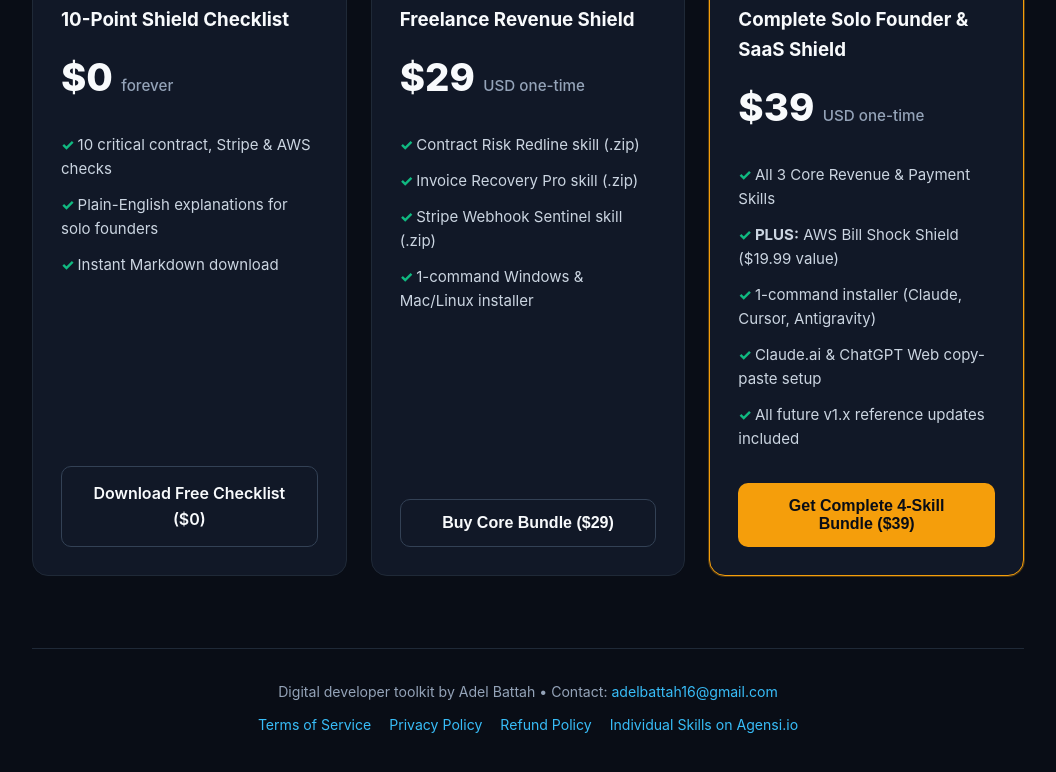
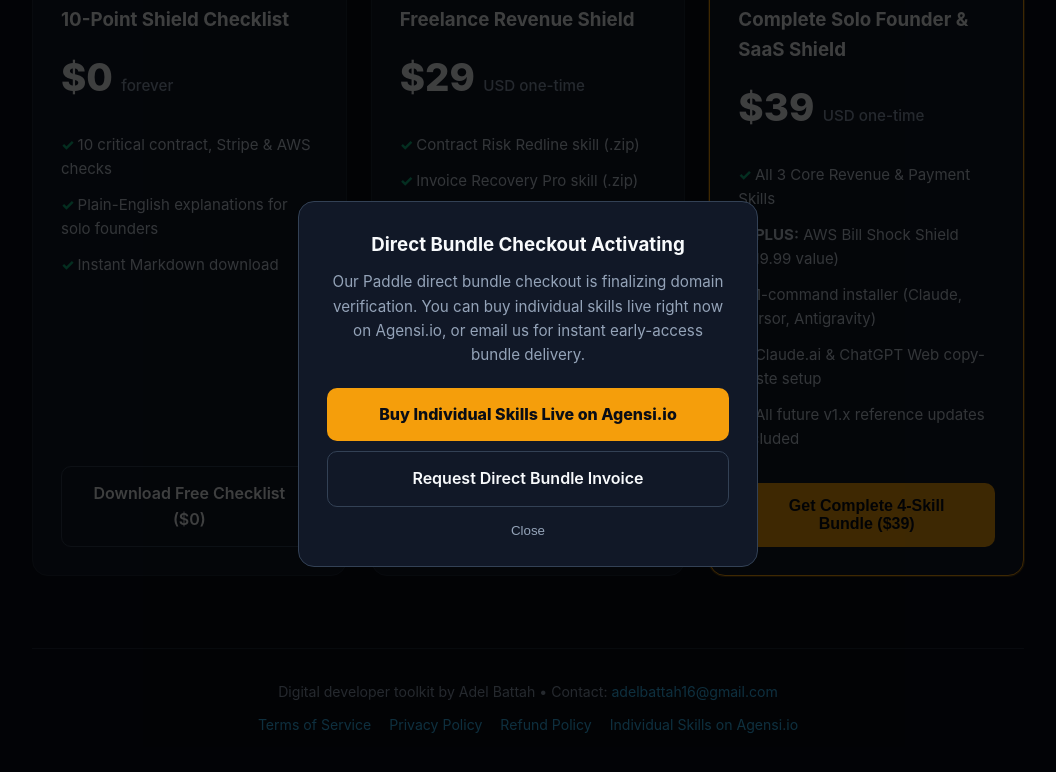
Before and after one commit to AdelBattah/AdelBattah.github.io, a plain HTML site: page index.html in a window 1280 px wide. Both pictures are taken after a click on the button "Buy Core Bundle ($29)". Shown: the part 1692-2464 px from the top of the page, without its empty margins (112-1168 px from the left). Drawn offline with Linux system fonts and the light colour scheme.

Commit message:
Show clear checkout-activating modal during Paddle domain review

```diff
--- a/index.html
+++ b/index.html
@@ -286,15 +286,26 @@
     </footer>
   </div>
 
+  <div id="checkout-modal" style="display:none;position:fixed;inset:0;background:rgba(0,0,0,0.75);z-index:50;align-items:center;justify-content:center;padding:20px;">
+    <div style="background:#111827;border:1px solid #334155;border-radius:16px;max-width:460px;width:100%;padding:28px;text-align:center;">
+      <h3 style="margin-bottom:10px;">Direct Bundle Checkout Activating</h3>
+      <p style="color:#94a3b8;font-size:0.95rem;margin-bottom:20px;">
+        Our Paddle direct bundle checkout is finalizing domain verification. You can buy individual skills live right now on Agensi.io, or email us for instant early-access bundle delivery.
+      </p>
+      <div style="display:flex;flex-direction:column;gap:10px;">
+        <a class="btn-primary" href="https://www.agensi.io/creators/adel-battah" target="_blank" rel="noopener">Buy Individual Skills Live on Agensi.io</a>
+        <a class="btn-secondary" href="mailto:adelbattah16@gmail.com?subject=Solo%20Founder%20%26%20SaaS%20Shield%20Bundle%20Access">Request Direct Bundle Invoice</a>
+        <button onclick="document.getElementById('checkout-modal').style.display='none'" style="background:none;border:none;color:#94a3b8;margin-top:6px;cursor:pointer;">Close</button>
+      </div>
+    </div>
+  </div>
+
   <script>
-    // === PADDLE CONFIGURATION (Activate once Paddle approves this URL) ===
-    // Replace empty strings with your live Paddle client token and Price IDs.
-    // Until populated, clicking Buy routes visitors straight to your live Agensi.io store so zero traffic is lost!
+    // === PADDLE CONFIGURATION (Activate once Paddle approves adelbattah.github.io) ===
     const PADDLE_CONFIG = {
       clientToken: "",          // e.g. "live_xxxxxxxxxxxxxxxxxxxx"
       priceIdCore29: "",        // e.g. "pri_xxxxxxxxxxxxxxxxxxxx"
-      priceIdPro39: "",         // e.g. "pri_xxxxxxxxxxxxxxxxxxxx"
-      fallbackUrl: "https://www.agensi.io/creators/adel-battah"
+      priceIdPro39: ""          // e.g. "pri_xxxxxxxxxxxxxxxxxxxx"
     };
 
     if (PADDLE_CONFIG.clientToken && window.Paddle) {
@@ -306,7 +317,7 @@
       if (PADDLE_CONFIG.clientToken && priceId && window.Paddle) {
         Paddle.Checkout.open({ items: [{ priceId: priceId, quantity: 1 }] });
       } else {
-        window.open(PADDLE_CONFIG.fallbackUrl, "_blank", "noopener");
+        document.getElementById("checkout-modal").style.display = "flex";
       }
     }
   </script>
```
